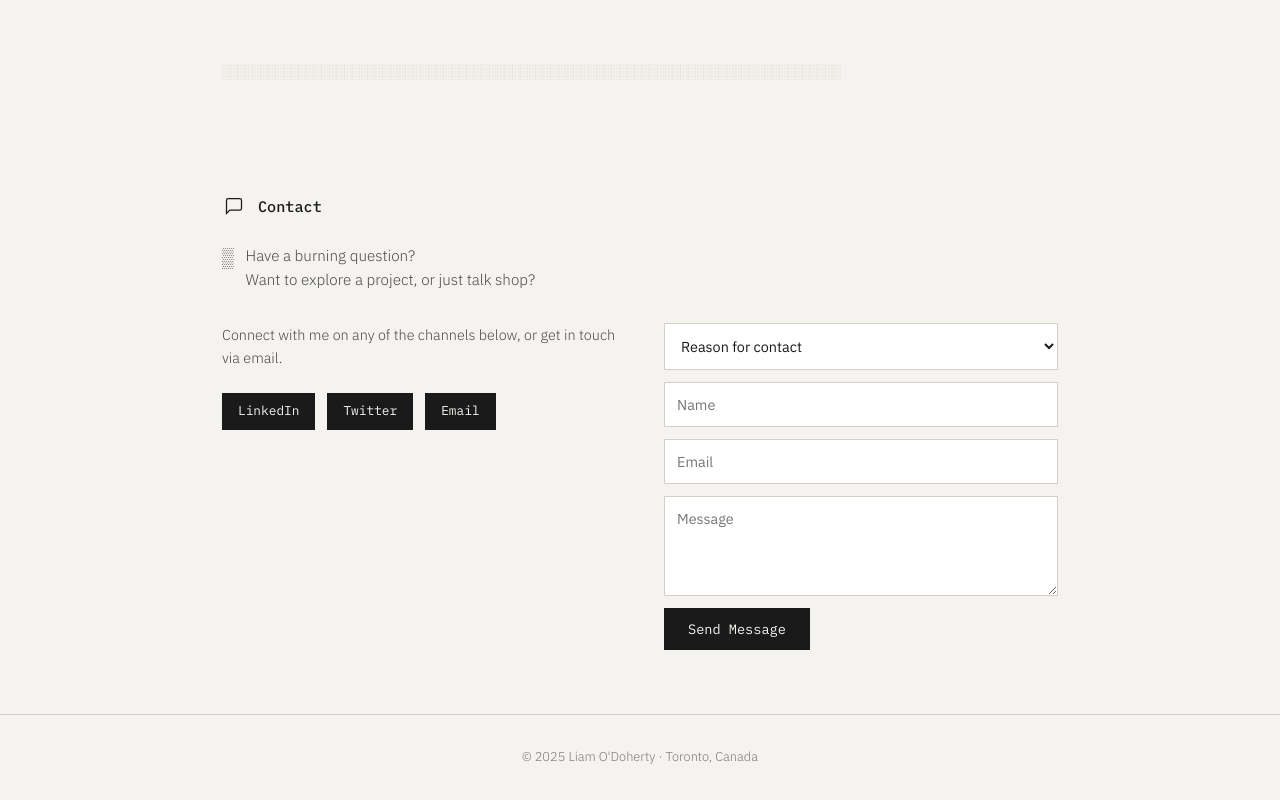
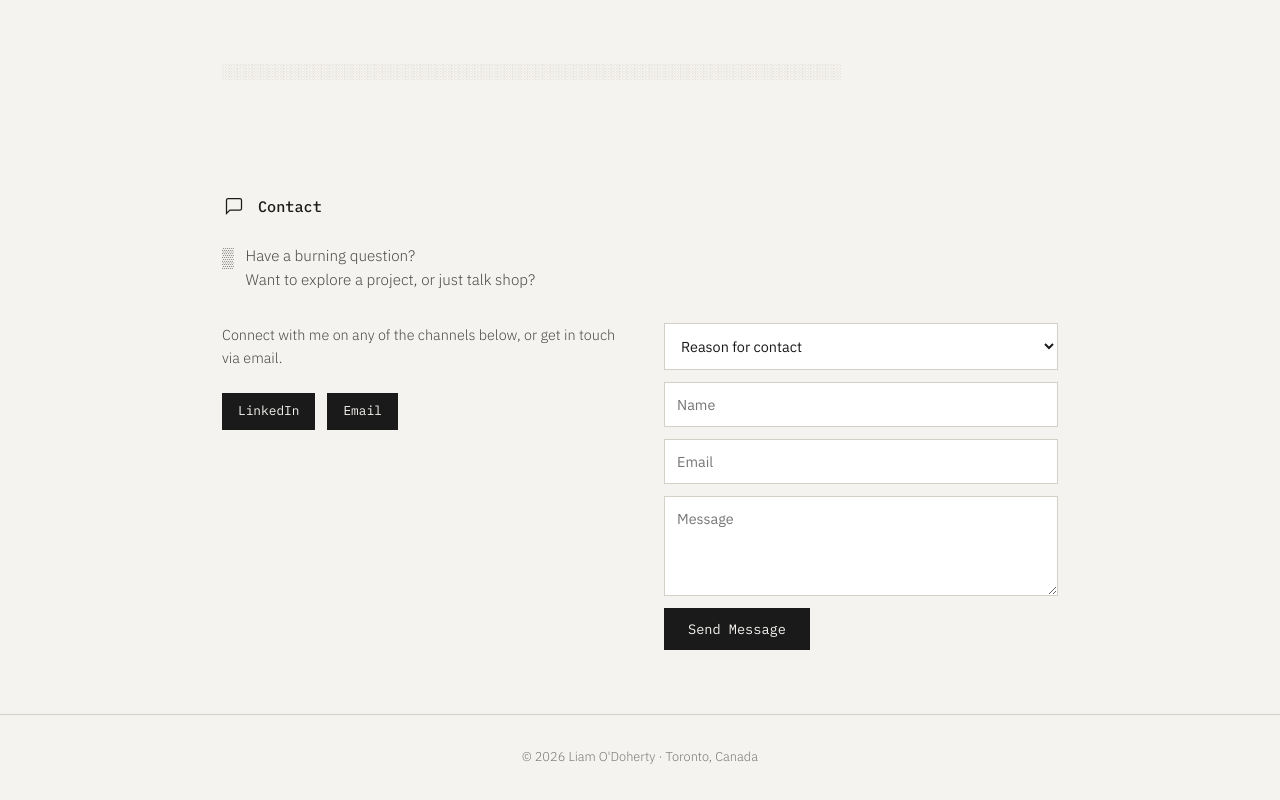
Before and after one commit to liamjodoherty/portfolio, a plain HTML site: page index.html in a window 1280 px wide. Shown: the part 4584-5384 px from the top of the page. Drawn offline with Linux system fonts and the light colour scheme.

Commit message:
Add files via upload

```diff
--- a/index.html
+++ b/index.html
@@ -955,8 +955,7 @@
                 <div class="contact-text">
                     <p>Connect with me on any of the channels below, or get in touch via email.</p>
                     <div class="contact-links">
-                        <a href="https://linkedin.com/in/liamjod" target="_blank" class="contact-link">LinkedIn</a>
-                        <a href="https://twitter.com/liamjod" target="_blank" class="contact-link">Twitter</a>
+                        <a href="https://www.linkedin.com/in/liamjodoherty" target="_blank" class="contact-link">LinkedIn</a>
                         <a href="mailto:liamjod@gmail.com" class="contact-link">Email</a>
                     </div>
 
@@ -982,7 +981,7 @@
 
     <footer>
         <div class="container">
-            <p>© 2025 Liam O'Doherty · Toronto, Canada</p>
+            <p>© 2026 Liam O'Doherty · Toronto, Canada</p>
         </div>
     </footer>
 
```
